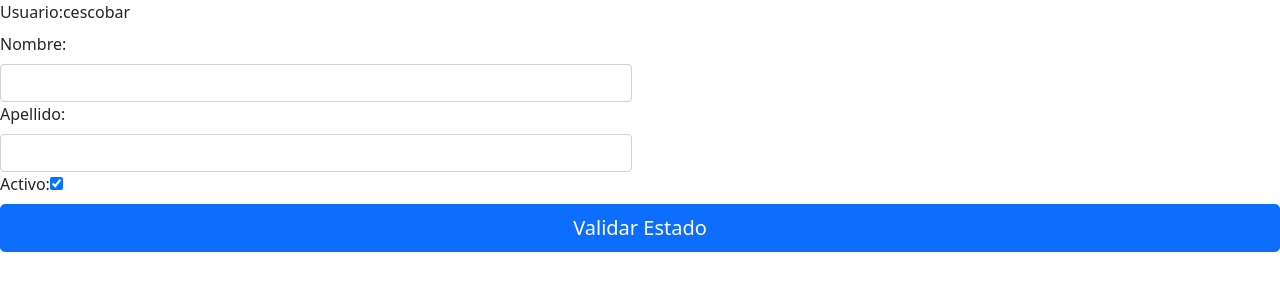
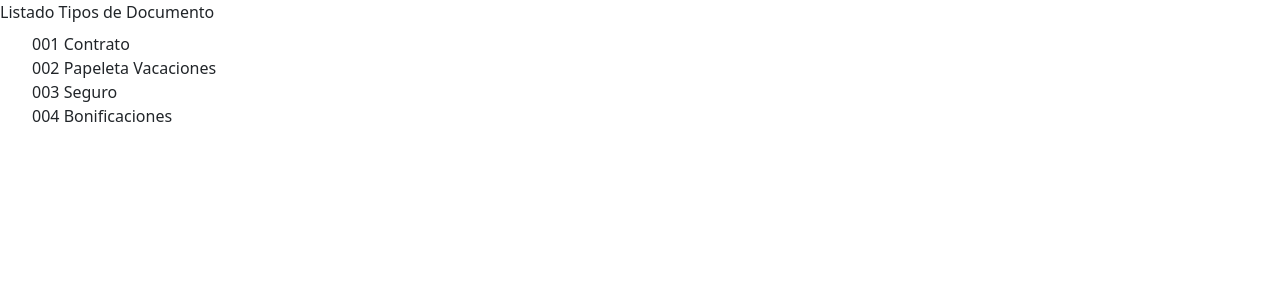
Before and after one commit to cristianescobarcastro/hqb_react_review, a React (Create React App) app: page / in a window 1280 px wide. Shown: the top 300 px of the page. Built offline with nearby package versions, Linux system fonts and the light colour scheme.

Commit message:
Manejo lista, maps y key

```diff
--- a/src/components/Formulario.tsx
+++ b/src/components/Formulario.tsx
@@ -1,96 +1,32 @@
-import { useState } from "react";
 
-interface User {
-    username: string,
-    nombre: string,
-    apellido: string,
-    estado: boolean
-}
+function Lista({}) {
 
+    var listaTipoDocumento = [
+      { id: "1", codigo: "001", nombre: "Contrato" },
+      { id: "2", codigo: "002", nombre: "Papeleta Vacaciones" },
+      { id: "3", codigo: "003", nombre: "Seguro" },
+      { id: "4", codigo: "004", nombre: "Bonificaciones" }
+    ];
 
-const Formulario = () => {
-
-    const [user, setValue] = useState<User>({
-        username: 'cescobar',
-        nombre: '',
-        apellido: '',
-        estado: true
-    });
-
-    const hanlderInput = (event: any): void => {
-        setValue({
-            ...user,
-            [event.target.name]: event.target.value
-        })
-    };
-
-
-    const submit = (event: any): void => {
-        const tienePantalla = (user.estado === true  ? "Usuario Activo" : "Usuario Inactivo");
-        alert(tienePantalla);
-    };
-
+    const itemList = listaTipoDocumento.map((item) => (
+      <li key={item.id}>
+        {item.codigo} {item.nombre}
+      </li>
+    ));
 
     return (
-        <form className="needs-validation" noValidate={false}  onSubmit={submit}>
-            <div className="row g-3">
-                <div className="col-sm-6">
-                    <label className="form-label"
-                        htmlFor="username">Usuario: </label>
-                    <label className="form-label"
-                        htmlFor="usernameValue">{user?.username}</label>
-                </div>
-            </div>
-            <div className="row g-3">
-                <div className="col-sm-6">
-                    <label className="form-label"
-                        htmlFor="nombre">Nombre: </label>
-                    <input className="form-control"
-                        type="text"
-                        id="nombre"
-                        placeholder=""
-                        value={user?.nombre}
-                        name="nombre"
-                        onChange={hanlderInput}
-                        required />
-                    <div className="invalid-feedback">
-                        Valor requerido.
-                    </div>
-                </div>
-            </div>
-            <div className="row g-3">
-                <div className="col-sm-6">
-                    <label className="form-label"
-                        htmlFor="apellido">Apellido: </label>
-                    <input className="form-control"
-                        type="text"
-                        id="apellido"
-                        placeholder=""
-                        value={user?.apellido}
-                        name="apellido"
-                        onChange={hanlderInput}
-                        required />
-                    <div className="invalid-feedback">
-                        Valor requerido.
-                    </div>
-                </div>
-            </div>
+      <div>
+        <ol style={{ listStyleType: "none" }}>{itemList}</ol>
+      </div>
+    );
+  }
 
-            <div className="row g-3">
-                <div className="col-sm-6">
-                    <label className="form-label"
-                        htmlFor="activo">Activo: </label>
-                   <input id="activo" type="checkbox" onChange={hanlderInput} checked={user?.estado}/>
-                </div>
-            </div>
-
-
-            <button className="w-100 btn btn-primary btn-lg"
-                type="submit">
-                Validar Estado
-            </button>
-        </form >
-    )
-}
-
-export default Formulario
+  export default function ListadoTipoDocumento() {
+    return (
+      <div className="ListadoTipoDocumento">
+            <label className="form-label"
+        htmlFor="Titulo">Listado Tipos de Documento</label>
+        <Lista />
+      </div>
+    );
+  }
```
